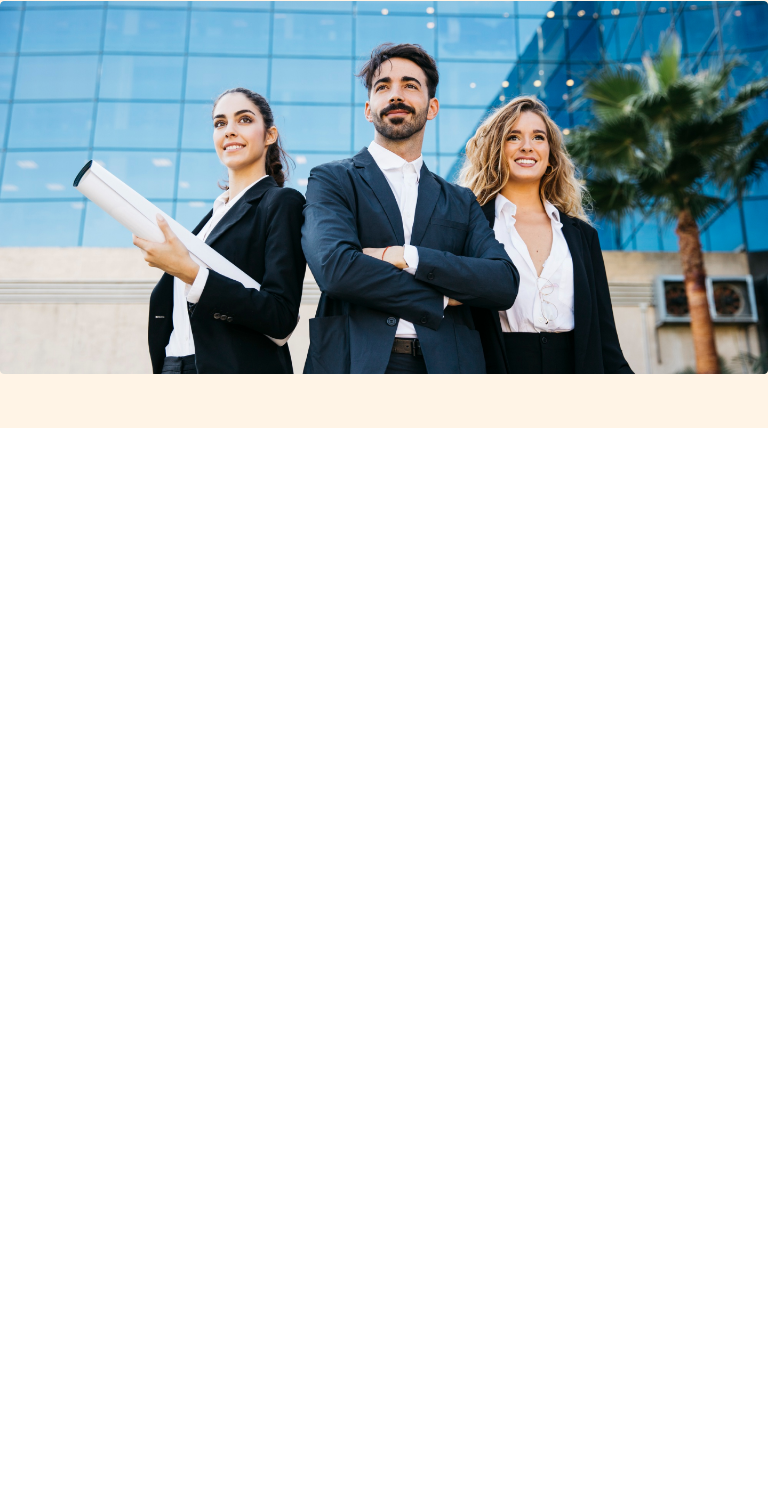
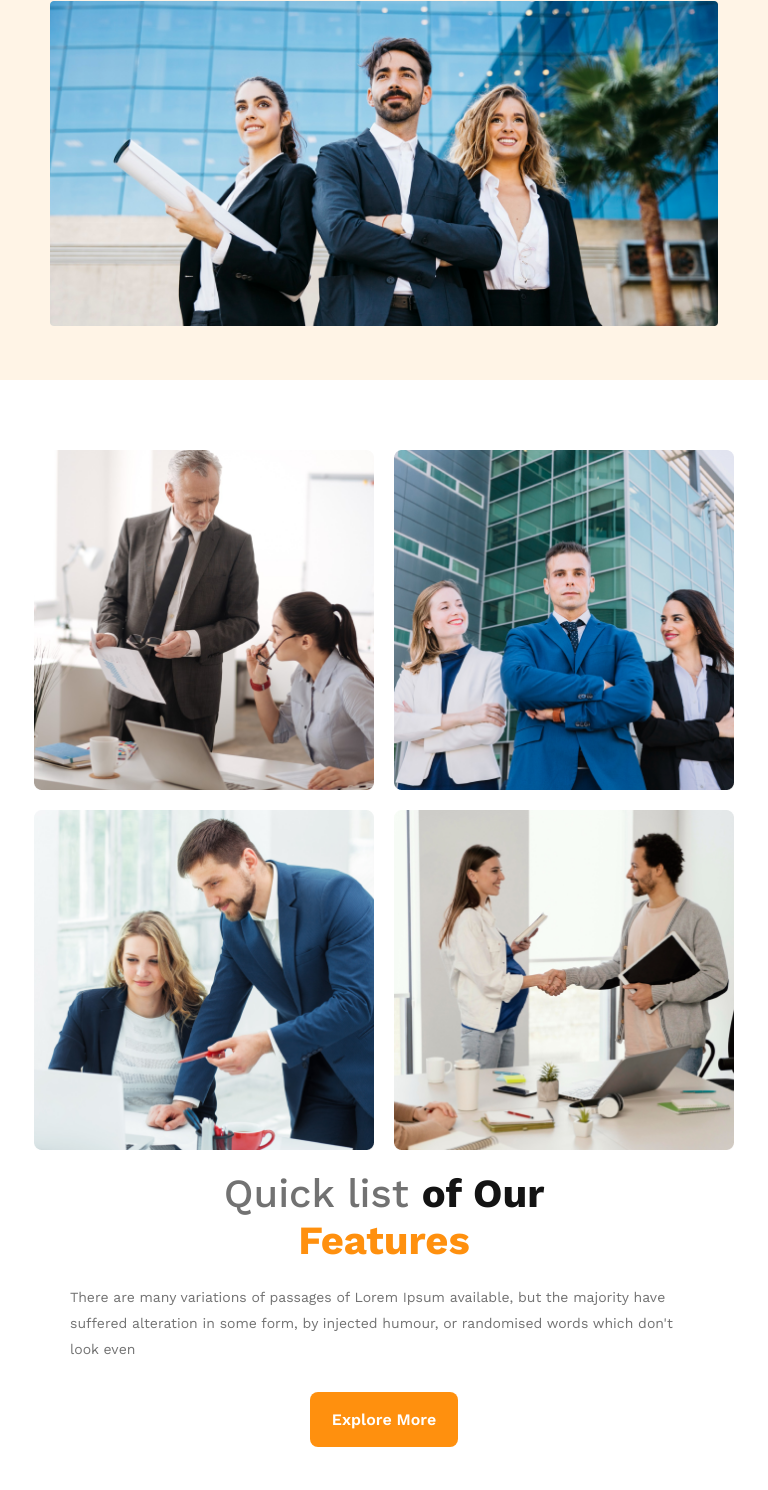
Before and after one commit to naeimhasan2/G3-Architects-Website, a plain HTML site: page index.html in a window 768 px wide. Shown: the part 568-2058 px from the top of the page. Before the commit the page ends 996 px from the top, so only its background shows below. Drawn offline with nearby package versions, Linux system fonts and the light colour scheme.

Commit message:
2part design

```diff
--- a/index.css
+++ b/index.css
@@ -7,12 +7,12 @@ margin: 0;
 
 header{
     background: rgba(255, 144, 14, 0.10);
-    padding: 50px 240px;
+    padding: 50px 200px;
 }
 
 nav{
     display: flex;
-    justify-content: space-between;
+    justify-content:space-between;
     align-items: center;
 }
 
@@ -80,7 +80,7 @@ width: 100%;
     color: #ffffff;
     border-radius: 8px;
 background: #FF900E;
-text-align: center;
+/* text-align: right; */
 font-size: 16px;
 font-style: normal;
 font-weight: 600;
@@ -91,42 +91,73 @@ cursor: pointer;
 margin-bottom: 40px;
 }
 
-/* Responsive Styles */
+/* main styles */
 
-/* mobile device */
+main{
+    max-width: 1440px;
+    margin: 70px auto;
+}
 
-@media screen and (max-width:576px) {
-    header{
-        padding: 30px 0;
-    }
-    nav{
-       flex-direction: column;
+/* teams styles */
+
+.teams-container{
+/* margin: 80px  250px; */
+align-items: center;
+display: flex;
+
 
 }
-    ul li {
-        margin-top: 20px;
+
+.teams-img-container{
+    /* width: 100%; */
+    display: grid;
+    grid-template-columns: repeat(2,1fr);
+    gap: 20px;
+    margin: 0 0 0 200px;
+
+
+
 }
+.teams-content{
+    margin-right: 70px;
+    margin-left: 70px;
+}
+.img-width{
+    width: 270px;
+height: 270px;
 }
 
-/* ipad/tablet device */
-@media screen and (min-width:576px) and (max-width:992px) {
-    header{
-        padding: 50px 0;
+.title-gree{
+    color: #727272;
+    font-weight: 500;
+    font-size: 40px;
 }
-    nav{
-       flex-direction: column;
 
+.title-black{
+    color: #131313;
+    font-weight: 700;
+    font-size: 40px;
 }
-    ul li {
+
+.title-orange{
+    color: #FF900E;
+    font-weight: 700;
+    font-size: 40px;
+}
+
+
+
+.teams-description{
+    color: #727272;
+font-size: 14px;
+font-style: normal;
+font-weight: 400;
+line-height: 26px;
 margin-top: 20px;
+margin-bottom: 30px;
 }
-    .banner-description{
-        font-size: 18px;
+
+/* .description{
+    margin: 0  160px 0 0;
 }
-    ul li a{
-        font-size: 24px;
-    }
-    h3{
-        font-size: 36px;
-    }
-}
+ */
--- a/index.html
+++ b/index.html
@@ -10,9 +10,11 @@
             href="https://fonts.googleapis.com/css2?family=Open+Sans:wght@400;700;800&family=Work+Sans:wght@400;500;600;700&display=swap"
             rel="stylesheet">
         <link rel="stylesheet" href="index.css">
+        <link rel="stylesheet" href="web.css">
+
     </head>
     <body>
-
+        <!-- header start -->
         <header>
             <nav>
                 <h3>G3 Architects</h3>
@@ -35,9 +37,29 @@
                 <img class="banner-img"  src="images2/banner.png" alt="">
             </div>
         </header>
+        <!-- header end -->
 
         <main>
-
+            <!-- Teams sections start-->
+            <section class="teams-container">
+                <div class="teams-img-container">
+                    <img class="img-width" src="images2/team1.png" alt="">
+                    <img class="img-width" src="images2/team2.png" alt="">
+                    <img class="img-width" src="images2/team3.png" alt="">
+                    <img class="img-width" src="images2/team4.png" alt="">
+                </div>
+                <div class="teams-content">
+                    <h3 class="teams-title"> <span class="title-gree">Quick list </span> <span class="title-black">of Our <br> </span> <span class="title-orange">Features</span> </h3>
+                    <div class="description">
+                    <p class="teams-description">There are many variations of passages of Lorem Ipsum available,
+                        but the majority have suffered alteration in some form, by injected
+                        humour, or randomised words which don't look even</p>
+                    </div>
+                    <div class="btn-primary">
+                        <a href=""><button class="btn">Explore More</button></a>
+                    </div>
+                </div>
+            </section>
         </main>
 
         <footer>
--- /dev/null
+++ b/web.css
@@ -0,0 +1,78 @@
+
+/* Responsive Styles */
+
+/* mobile device */
+
+@media screen and (max-width:576px) {
+    header{
+        padding: 30px ;
+    }
+    nav,.teams-container{
+       flex-direction: column;
+
+    }
+    ul li {
+        margin-top: 20px;
+    }
+    .teams-img-container{
+        grid-template-columns: 1fr;
+        margin: auto;
+    }
+
+    .title-gree,.title-black,.title-orange{
+        font-size: 30px;
+
+}
+.description{
+    margin: 0 ;
+}
+    .teams-content{
+        margin-top: 20px;
+}
+.teams-description{
+    text-align: justify;
+}
+.img-width{
+    width: 340px;
+height: 340px;
+}
+}
+/* ipad/tablet device */
+@media screen and (min-width:576px) and (max-width:992px) {
+    header{
+        padding: 50px ;
+    }
+    nav,.teams-container{
+       flex-direction: column;
+
+    }
+    .teams-img-container{
+        margin: 0;
+    }
+    .description{
+        margin: 0;
+    }
+    ul li {
+        margin-top: 20px;
+    }
+    .banner-description{
+        font-size: 18px;
+    }
+    ul li a{
+        font-size: 24px;
+    }
+    h3{
+        font-size: 36px;
+    }
+    .img-width{
+        width: 340px;
+    height: 340px;
+    }
+       .teams-title{
+        text-align: center;
+        margin-top: 20px;
+    }
+    .btn-primary{
+        text-align: center;
+    }
+}
```
Lines whose indentation alone changed are shown as unchanged.
